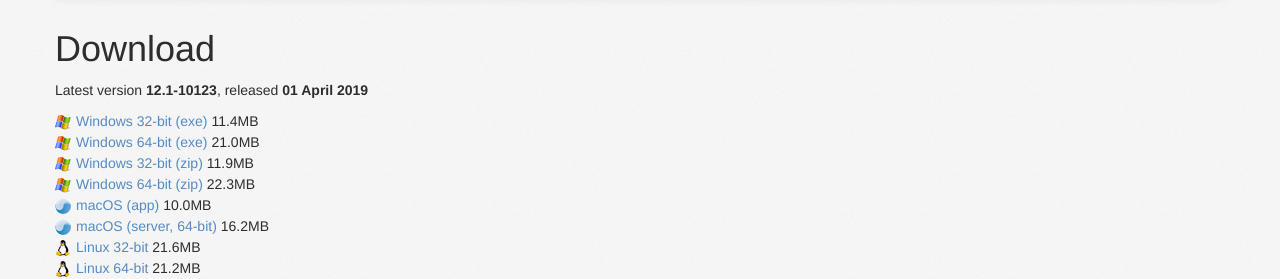
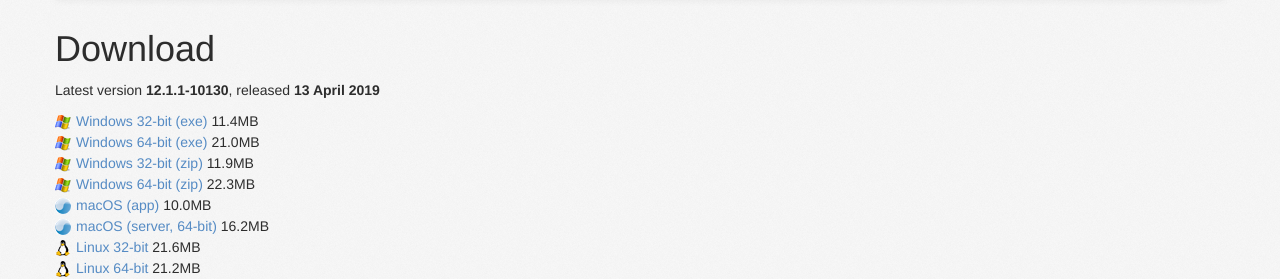
Before and after one commit to freicoin/freico.in, a Jekyll site: the page built from download/index.md, in a window 1280 px wide. Shown: the part 173-452 px from the top of the page. Built offline with Jekyll 4.4.1, drawn with Linux system fonts in a browser that asks for light colours; nearby versions of some CDN libraries; some web fonts are replaced; comment, search, counter and statistics services are not loaded.

Commit message:
Release 12.1.1-10130.

```diff
--- a/_config.yml
+++ b/_config.yml
@@ -51,56 +51,56 @@
             title: Bios
             url: /bios/index.html
 freicoin:
-    version: 12.1-10123
-    release_date: 2019-04-01T12:00:00
+    version: 12.1.1-10130
+    release_date: 2019-04-13T12:00:00
     downloads:
         -
             name: Windows 32-bit (exe)
             osid: Win32
             icon: /static/images/os/win.png
-            link: https://s3.amazonaws.com/in.freico.stable/freicoin-v12.1-10123-win32-setup.exe
+            link: https://s3.amazonaws.com/in.freico.stable/freicoin-v12.1.1-10130-win32-setup.exe
             size: 11.4MB
         -
             name: Windows 64-bit (exe)
             osid: Win64
             icon: /static/images/os/win.png
-            link: https://s3.amazonaws.com/in.freico.stable/freicoin-v12.1-10123-win64-setup.exe
+            link: https://s3.amazonaws.com/in.freico.stable/freicoin-v12.1.1-10130-win64-setup.exe
             size: 21.0MB
         -
             name: Windows 32-bit (zip)
             osid: Win32
             icon: /static/images/os/win.png
-            link: https://s3.amazonaws.com/in.freico.stable/freicoin-v12.1-10123-win32.zip
+            link: https://s3.amazonaws.com/in.freico.stable/freicoin-v12.1.1-10130-win32.zip
             size: 11.9MB
         -
             name: Windows 64-bit (zip)
             osid: Win64
             icon: /static/images/os/win.png
-            link: https://s3.amazonaws.com/in.freico.stable/freicoin-v12.1-10123-win64.zip
+            link: https://s3.amazonaws.com/in.freico.stable/freicoin-v12.1.1-10130-win64.zip
             size: 22.3MB
         -
             name: macOS (app)
             osid: Mac
             icon: /static/images/os/mac.png
-            link: https://s3.amazonaws.com/in.freico.stable/freicoin-v12.1-10123-osx.dmg
+            link: https://s3.amazonaws.com/in.freico.stable/freicoin-v12.1.1-10130-osx.dmg
             size: 10.0MB
         -
             name: macOS (server, 64-bit)
             osid: Mac
             icon: /static/images/os/mac.png
-            link: https://s3.amazonaws.com/in.freico.stable/freicoin-v12.1-10123-osx64.tar.gz
+            link: https://s3.amazonaws.com/in.freico.stable/freicoin-v12.1.1-10130-osx64.tar.gz
             size: 16.2MB
         -
             name: Linux 32-bit
             osid: Linux
             icon: /static/images/os/linux.png
-            link: https://s3.amazonaws.com/in.freico.stable/freicoin-v12.1-10123-linux32.tar.gz
+            link: https://s3.amazonaws.com/in.freico.stable/freicoin-v12.1.1-10130-linux32.tar.gz
             size: 21.6MB
         -
             name: Linux 64-bit
             osid: Linux
             icon: /static/images/os/linux.png
-            link: https://s3.amazonaws.com/in.freico.stable/freicoin-v12.1-10123-linux64.tar.gz
+            link: https://s3.amazonaws.com/in.freico.stable/freicoin-v12.1.1-10130-linux64.tar.gz
             size: 21.2MB
         #-
         #    name: Ubuntu (PPA)
@@ -118,7 +118,7 @@
             name: Source
             osid: Unknown
             icon: /static/images/os/src.png
-            link: https://github.com/tradecraftio/tradecraft/archive/v12.1-10123.zip
+            link: https://github.com/tradecraftio/tradecraft/archive/v12.1.1-10130.zip
             size: 5.4MB
         -
             name: Git repository
```
